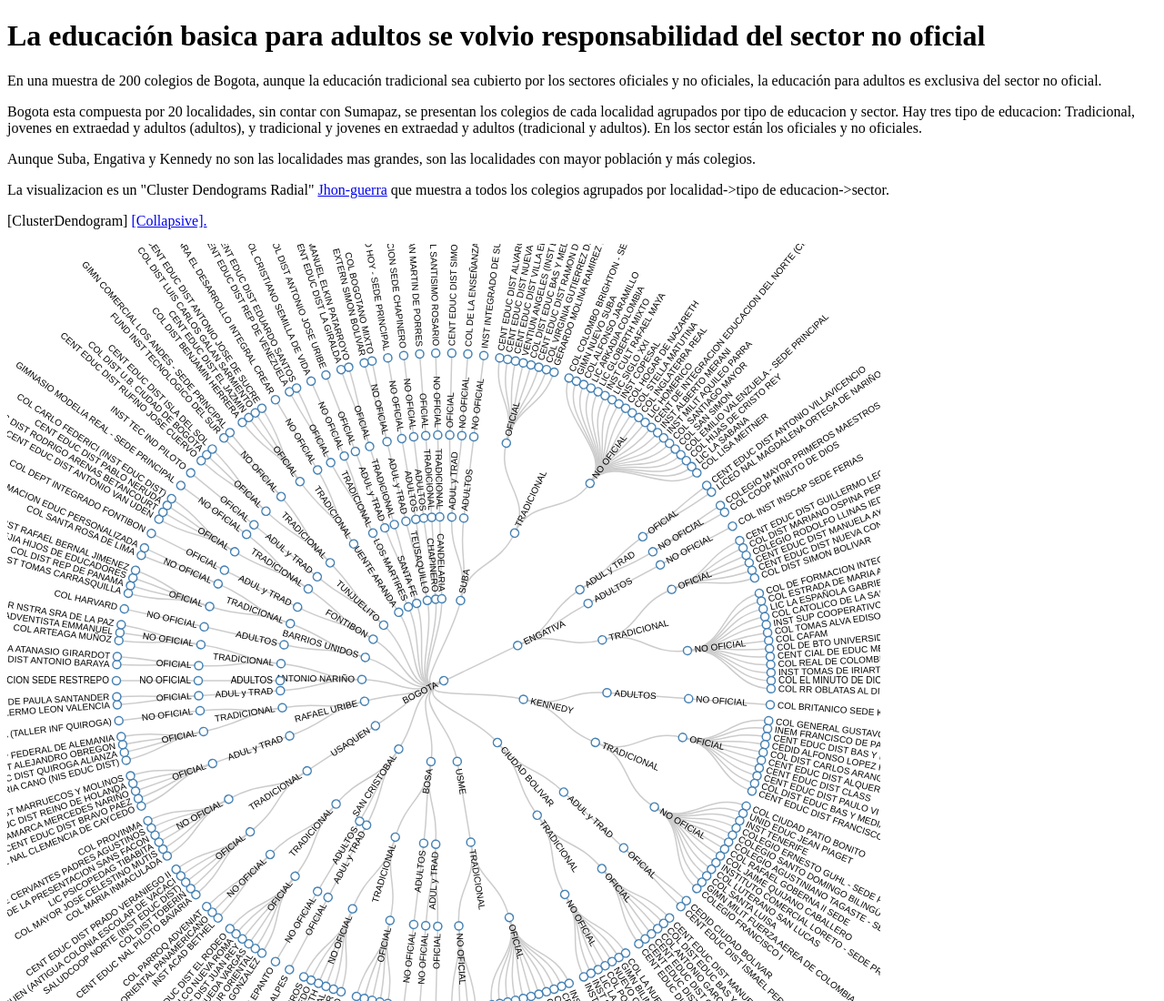
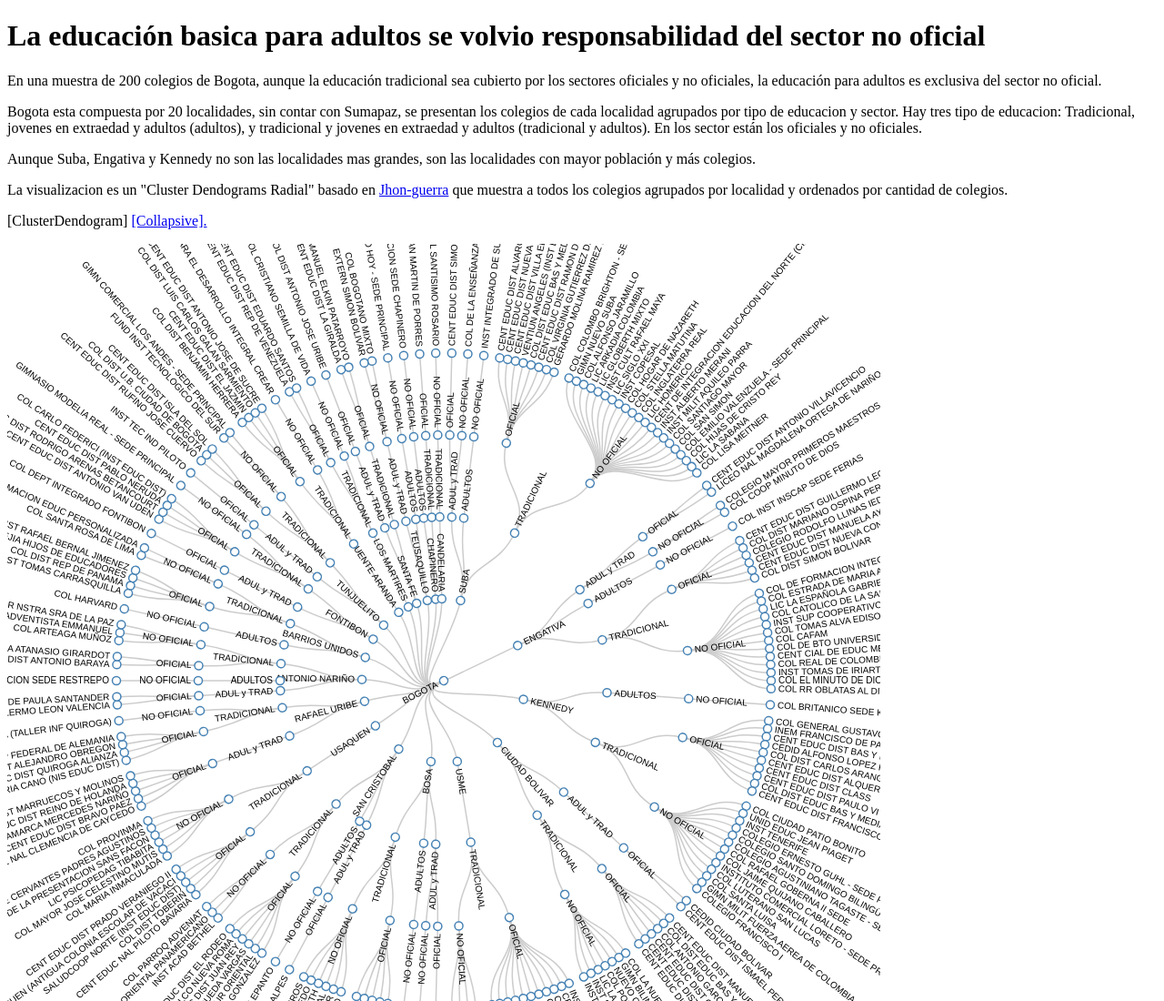
Before and after one commit to va-uniandes/bogotaSchools, a plain HTML site: page bogotaSchoolsTree/dev/index.html in a window 1280 px wide. Shown: the top 1100 px of the page at 91% size. Drawn offline with nearby package versions, Linux system fonts and the light colour scheme.

Commit message:
bogotaSchoolTree

```diff
--- a/bogotaSchoolsTree/dev/index.html
+++ b/bogotaSchoolsTree/dev/index.html
@@ -27,7 +27,7 @@
   <p>En una muestra de 200 colegios de Bogota, aunque la educación tradicional sea cubierto por los sectores oficiales y no oficiales, la educación para adultos es exclusiva del sector no oficial.</p>
   <p>Bogota esta compuesta por 20 localidades, sin contar con Sumapaz, se presentan los colegios de cada localidad agrupados por tipo de educacion y sector. Hay tres tipo de educacion: Tradicional, jovenes en extraedad y adultos (adultos), y tradicional y jovenes en extraedad y adultos (tradicional y adultos). En los sector están los oficiales y no oficiales.</p>
   <p>Aunque Suba, Engativa y Kennedy no son las localidades mas grandes, son las localidades con mayor población y más colegios.</p>
-  <p>La visualizacion es un "Cluster Dendograms Radial" <a href="https://bl.ocks.org/john-guerra/7587ede430bbc18fc2a8b13ab8feafe1/033b150287cea0aaeecb0c19c816bb11b948d78f"> Jhon-guerra</a> que muestra a todos los colegios agrupados por localidad->tipo de educacion->sector.</p>
+  <p>La visualizacion es un "Cluster Dendograms Radial" basado en <a href="https://bl.ocks.org/john-guerra/7587ede430bbc18fc2a8b13ab8feafe1/033b150287cea0aaeecb0c19c816bb11b948d78f"> Jhon-guerra</a> que muestra a todos los colegios agrupados por localidad y ordenados por cantidad de colegios.</p>
   <p>[ClusterDendogram] <a href="indexCollapsive.html">[Collapsive].</a></p>
 </body>
 <script src="//d3js.org/d3.v3.min.js"></script>
```
Also changed, not shown: bogotaSchoolsTree/dev/indexCollapsive.html (+1 -1 lines).
